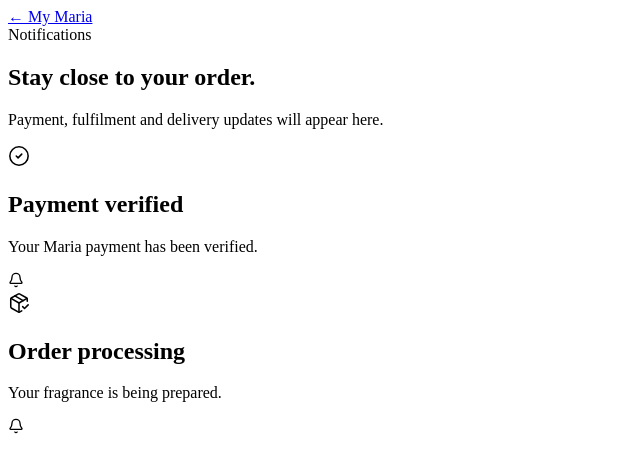
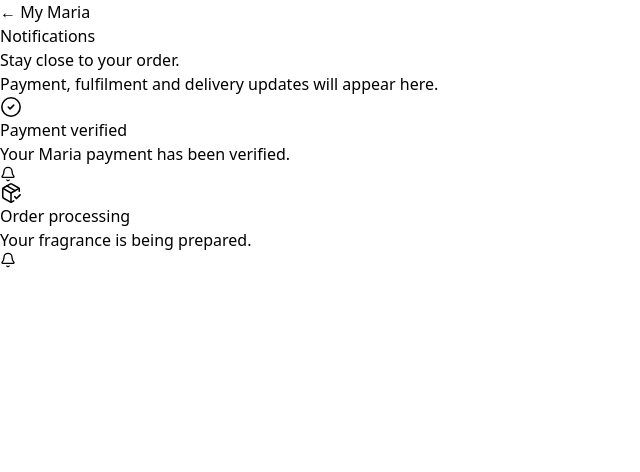
Before and after one commit to Sanaulla7676/Maria, a Next.js app: page /account/notifications in a window 1280 px wide. Shown: the top 472 px of the page, without its empty margins (0-640 px from the left). Built offline with nearby package versions, Linux system fonts and the light colour scheme.

Commit message:
fix: add missing app/page.tsx and app/layout.tsx - root route was 404 because homepage only existed in src/app

```diff
--- /dev/null
+++ b/app/layout.tsx
@@ -0,0 +1,24 @@
+import type { Metadata } from 'next'
+import { Inter, Cormorant_Garamond } from 'next/font/google'
+import { Toaster } from 'sonner'
+import '../src/app/globals.css'
+
+const sans = Inter({ subsets: ['latin'], variable: '--font-sans' })
+const display = Cormorant_Garamond({ subsets: ['latin'], variable: '--font-display', weight: ['400','500','600'] })
+
+export const metadata: Metadata = {
+  title: { default: 'Maria Perfumes | Bengaluru', template: '%s | Maria Perfumes' },
+  description: 'A refined fragrance house in Bengaluru. Perfumes, attars, discovery sets and event fragrance experiences.',
+  metadataBase: new URL('https://maria-perfumes.vercel.app'),
+}
+
+export default function RootLayout({ children }: Readonly<{ children: React.ReactNode }>) {
+  return (
+    <html lang="en">
+      <body className={`${sans.variable} ${display.variable}`}>
+        <Toaster position="top-right" richColors />
+        {children}
+      </body>
+    </html>
+  )
+}
--- /dev/null
+++ b/app/page.tsx
@@ -0,0 +1,5 @@
+import Storefront from '../src/components/storefront'
+
+export default function Home() {
+  return <Storefront />
+}
```
